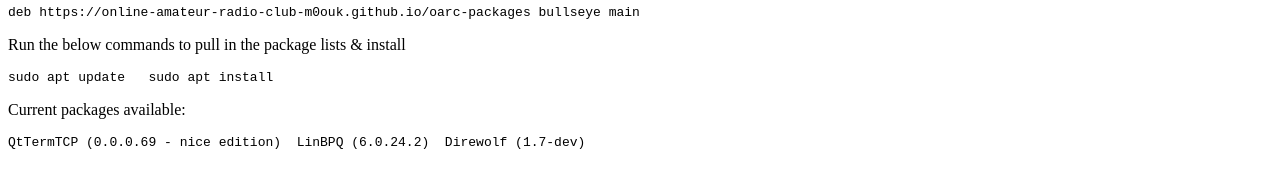
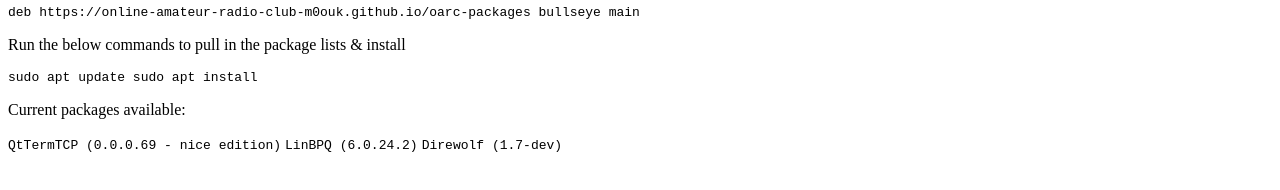
Before and after one commit to Online-Amateur-Radio-Club-M0OUK/oarc-packages, a plain HTML site: page index.html in a window 1280 px wide. Shown: the part 460-650 px from the top of the page. Drawn offline with Linux system fonts and the light colour scheme.

Commit message:
the last updates were crap

```diff
--- a/index.html
+++ b/index.html
@@ -19,12 +19,12 @@
 	<code> deb https://online-amateur-radio-club-m0ouk.github.io/oarc-packages bullseye main</code>
 	<br />
 	<p>Run the below commands to pull in the package lists & install <p>
-	<code> sudo apt update &nbsp;
-	sudo apt install <pick from below packages> </code>
-
+	<code> sudo apt update </code>
+	<code> sudo apt install <pick from below packages> </code>
+	<br />
 	<p> Current packages available: </p>
-	<code> QtTermTCP (0.0.0.69 - nice edition)&nbsp;
-	LinBPQ (6.0.24.2)&nbsp;
-	Direwolf (1.7-dev) </code>
+	<code> QtTermTCP (0.0.0.69 - nice edition)</code>
+	<code>LinBPQ (6.0.24.2)</code>
+	<code>Direwolf (1.7-dev) </code>
 	</body>
 </html>
```
